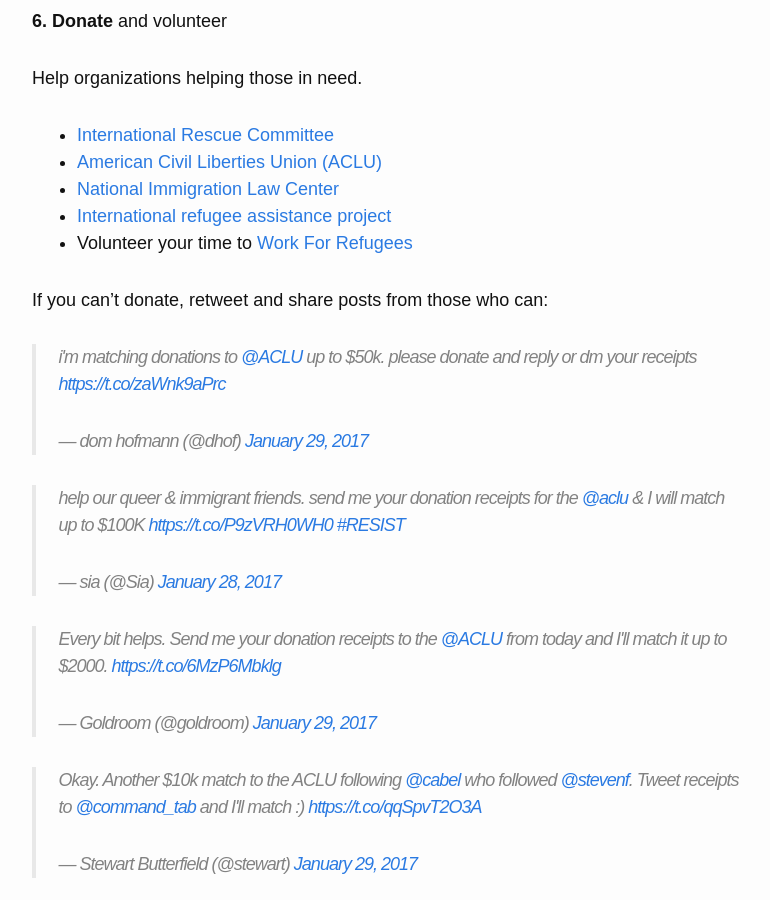
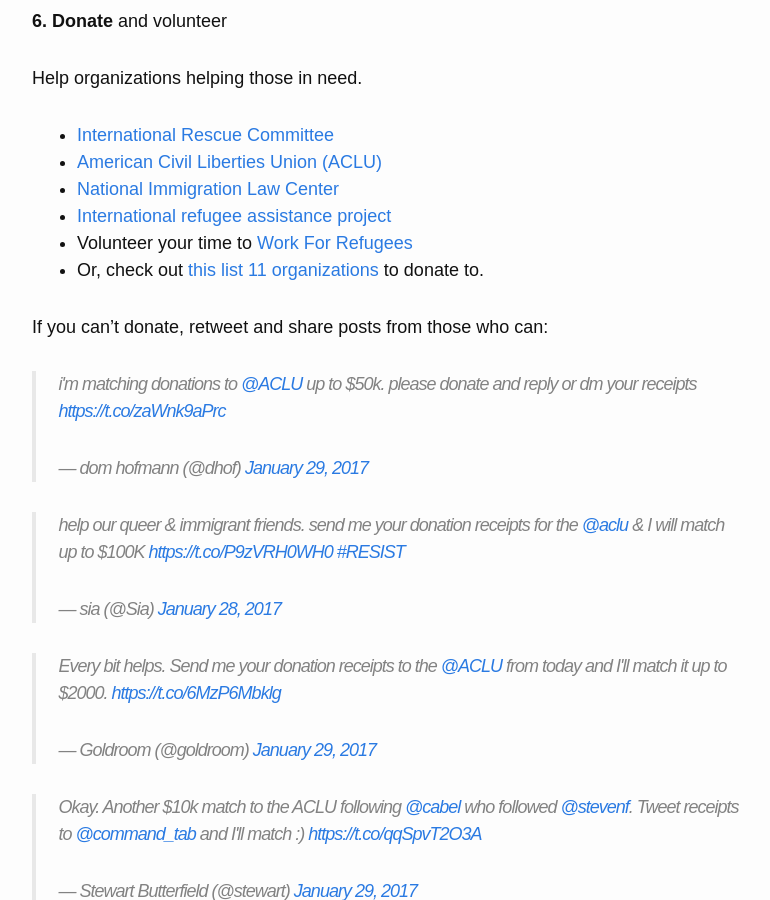
Before and after one commit to RichardLitt/stranded-by-trump, a Jekyll site: the page built from index.md, in a window 1280 px wide and 900 px high, scrolled down 3196 px. Shown: the whole window, without its empty margins (253-1023 px from the left). Built offline with Jekyll 4.4.1, drawn with Linux system fonts in a browser that asks for light colours; nearby versions of some CDN libraries; our own code applies the rules of GitHub Pages for plain Markdown files.

Commit message:
Add list
Close #29

```diff
--- a/index.md
+++ b/index.md
@@ -99,6 +99,7 @@ Help organizations helping those in need.
   * <a href="https://nilc.z2systems.com/np/clients/nilc/donation.jsp?campaign=15" target="_blank">National Immigration Law Center</a>
   * <a href="https://irap.urbanjustice.org/civicrm/contribute/transact?reset=1&id=13" target="_blank">International refugee assistance project</a>
   * Volunteer your time to <a href="https://www.globalcitizen.org/en/content/refugees-workforrefugees-worldvision-newzealand/" target="_blank">Work For Refugees</a>
+  * Or, check out [this list 11 organizations](https://www.bustle.com/articles/195841-how-to-donate-to-11-organizations-fighting-donald-trump-tooth-and-nail) to donate to.
 
 If you can’t donate, retweet and share posts from those who can:
 
```
